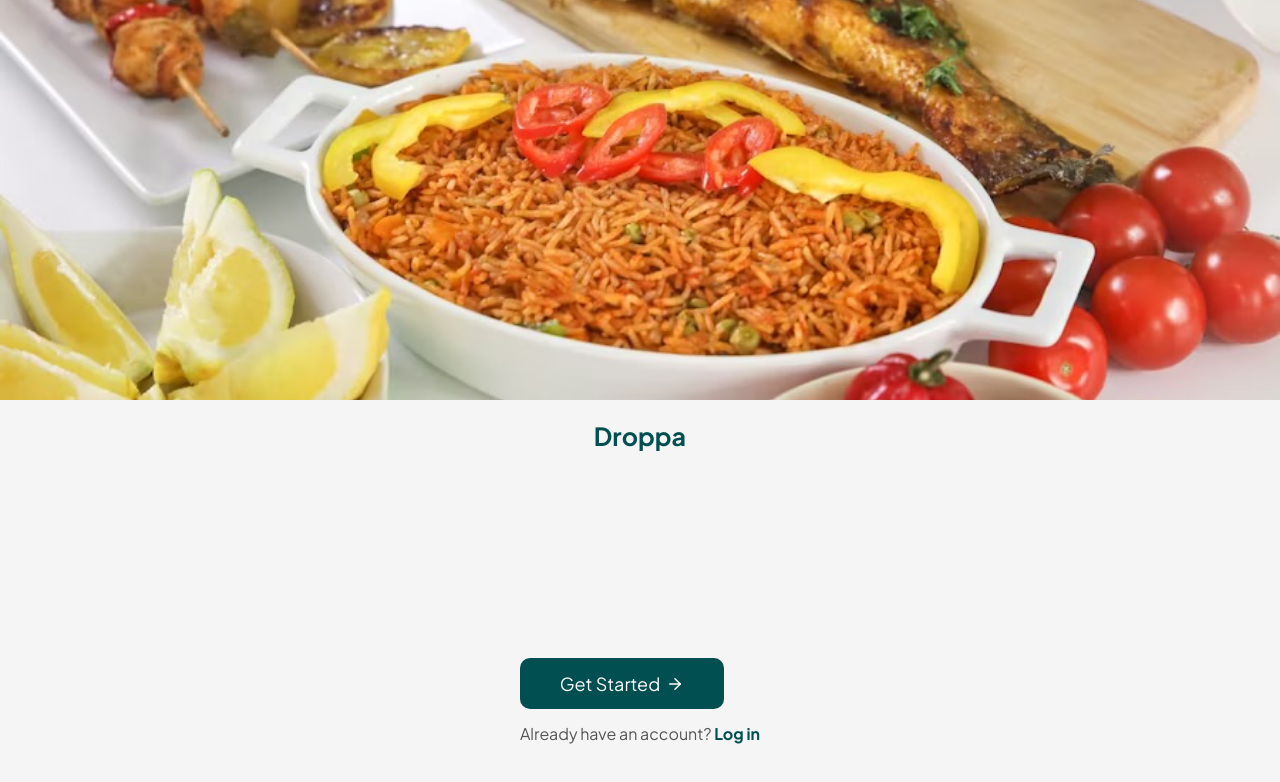
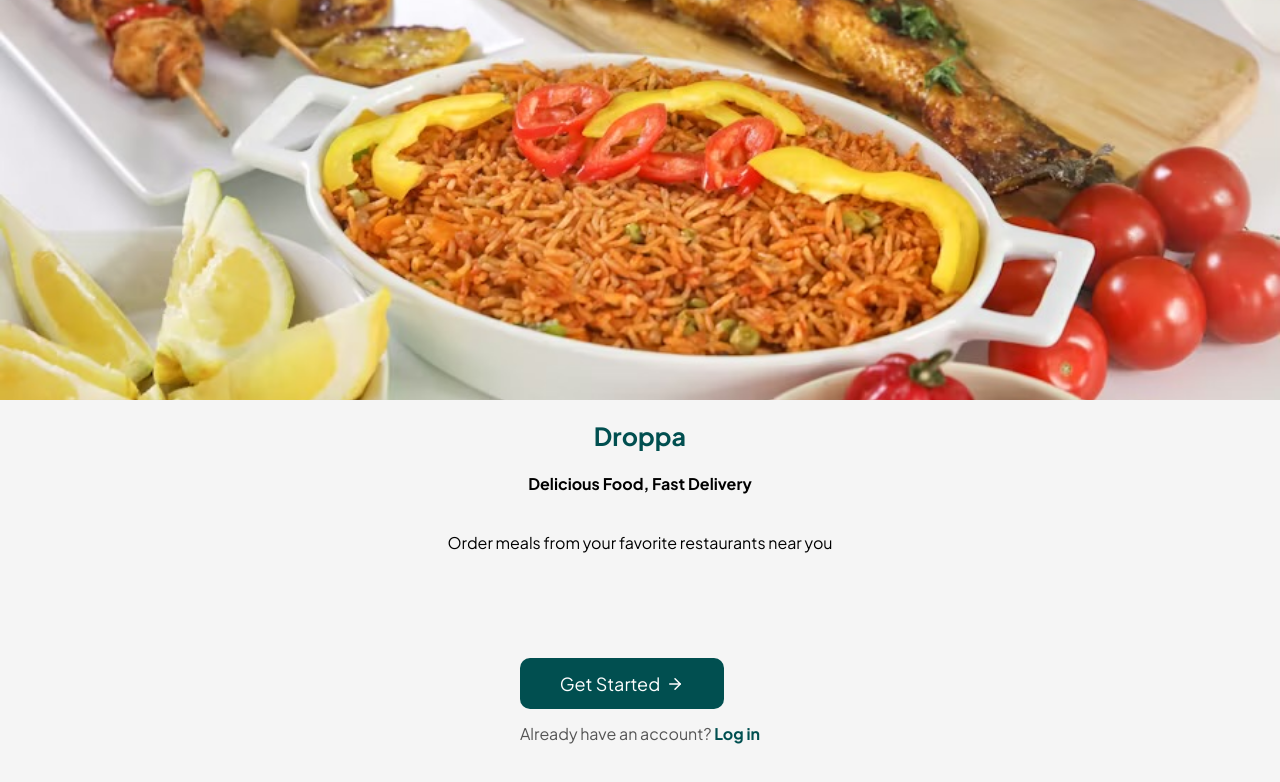
Before and after one commit to ay30bg/droppa, a React (Create React App) app: page /welcome in a window 1280 px wide. Shown: the top 782 px of the page. Built offline with nearby package versions, Linux system fonts and the light colour scheme.

Commit message:
Update WelcomePage.jsx

```diff
--- a/src/pages/WelcomePage.jsx
+++ b/src/pages/WelcomePage.jsx
@@ -14,7 +14,8 @@ export default function WelcomePage() {
 
       {/* Droppa Logo */}
       <div className="welcome-logo">Droppa</div>
-
+      <h4>Delicious Food, Fast Delivery</h4>
+<p>Order meals from your favorite restaurants near you</p>
       {/* Bottom CTA */}
       <div className="welcome-bottom">
         <button
```
